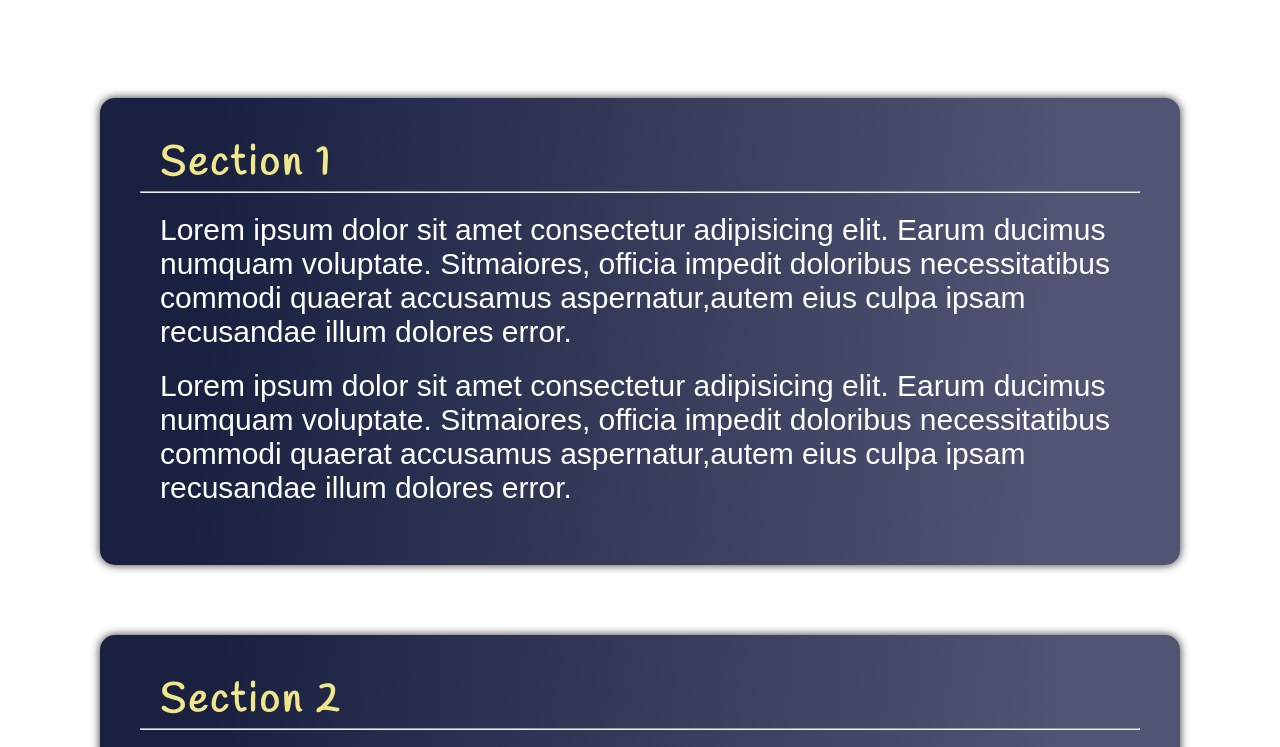
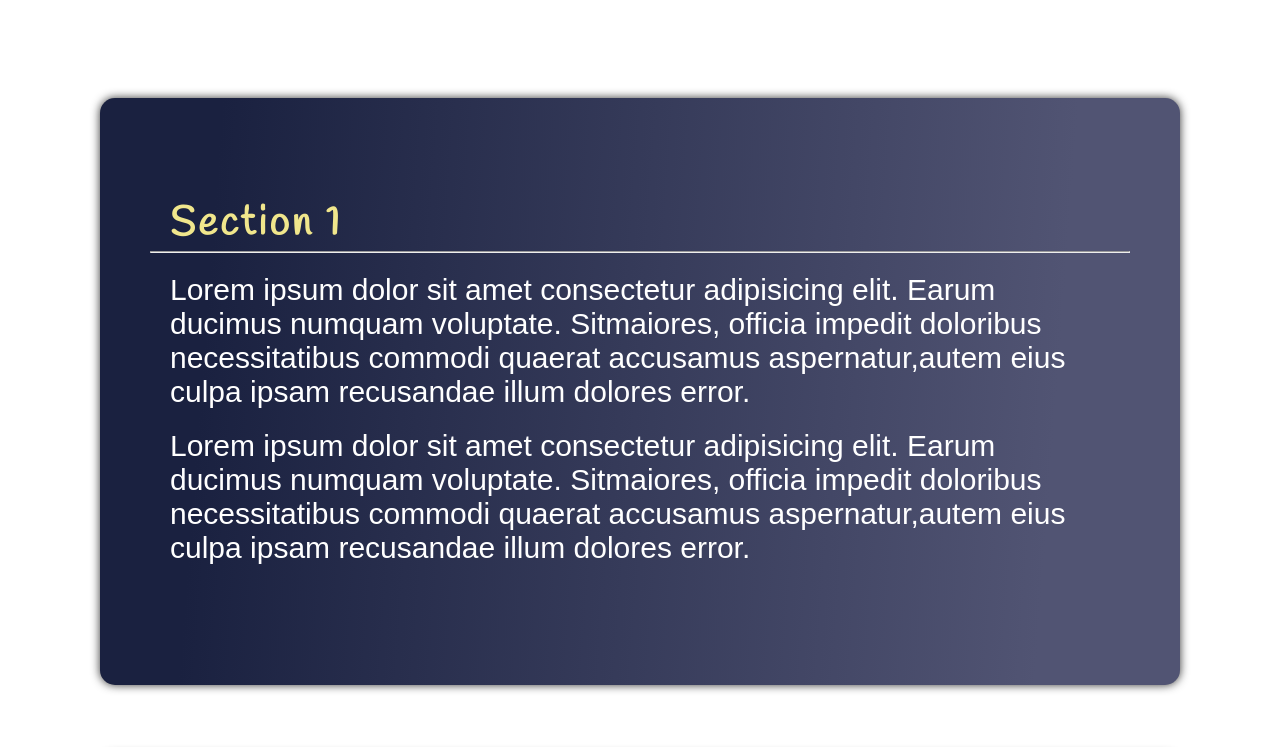
Before and after one commit to Mustafa-Montaser/project_1-landing-page-Udacity-professional-track, a plain HTML site: page index.html in a window 1280 px wide. Shown: the part 802-1549 px from the top of the page. Drawn offline with Linux system fonts and the light colour scheme.

Commit message:
modify css file
changing section padding

```diff
--- a/css/style.css
+++ b/css/style.css
@@ -177,20 +177,20 @@ main > div:first-child {
     align-items: center;
 }
 
-main > div:last-child {
+main .sectionsContainer {
     margin-top: 30px;
 }
 
-main > div:last-child div {
+main .sectionsContainer div {
     padding-top: 40px;
 }
 
 main div:last-child section {
     margin-top: 30px;
-    padding: 40px;
+    padding: 100px 50px;
     border-radius: 15px;
     box-shadow: 0 0 10px #333;
-    background-color: #3b4956;;
+    background-color: #3b4956;
 }
 
 main div:last-child section h2 {
```
